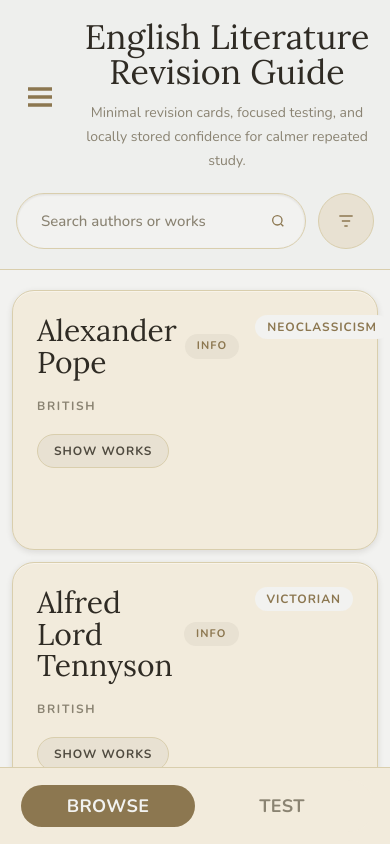
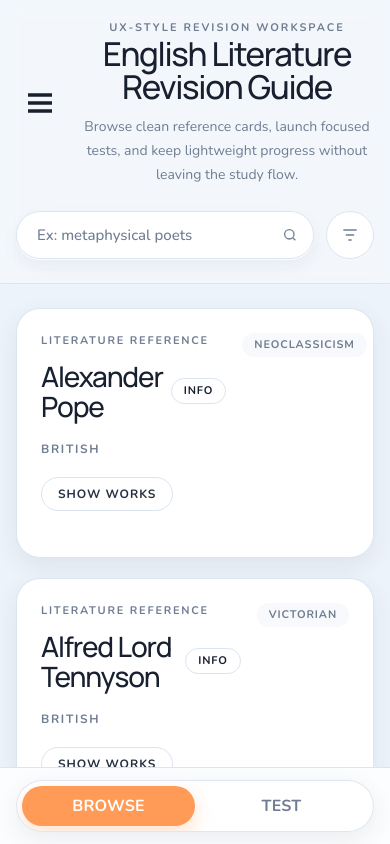
Before and after one commit to hereisramana/literature-portal, a Next.js app: page / in a window 390 px wide. Built offline with nearby package versions, Linux system fonts and the light colour scheme.

Commit message:
ui redesign

```diff
--- a/app/globals.css
+++ b/app/globals.css
@@ -1,64 +1,54 @@
 @import "tailwindcss";
 
 :root {
-  /* Backgrounds */
-  --color-bg-primary:    #F2F2F0;
-  --color-bg-surface:    #F2EBDC;
-  --color-bg-raised:     #E8E1D2;
-  --color-bg-inset:      #DDD4C2;
+  --color-bg-primary: #edf3fa;
+  --color-bg-surface: #ffffff;
+  --color-bg-raised: #f7f9fc;
+  --color-bg-inset: #f2f5f9;
+  --color-bg-accent-soft: #fff2e8;
 
-  /* Text */
-  --color-text-primary:  #4F4A3F;
-  --color-text-secondary:#8A8372;
-  --color-text-strong:   #2F2B24;
+  --color-text-primary: #243042;
+  --color-text-secondary: #6f7d92;
+  --color-text-strong: #18202f;
 
-  /* UI Elements */
-  --color-border-subtle: #D9CEAD;
-  --color-accent:        #8C7750;
-  --color-neutral-cool:  #C2C6C8;
+  --color-border-subtle: #dbe5f0;
+  --color-border-strong: #c7d4e4;
+  --color-accent: #ff9a57;
+  --color-accent-strong: #ff8b3d;
+  --color-neutral-cool: #d8e1eb;
 
-  /* Shadows (warm, not black) */
-  --shadow-soft:   0 2px 6px rgba(47, 43, 36, 0.12);
-  --shadow-medium: 0 4px 12px rgba(47, 43, 36, 0.16);
-  --shadow-inset: inset 0 1px 2px rgba(47, 43, 36, 0.12);
-  --highlight-soft: inset 0 1px 0 rgba(255, 255, 255, 0.4);
+  --shadow-soft: 0 8px 24px rgba(34, 48, 74, 0.08);
+  --shadow-medium: 0 18px 44px rgba(34, 48, 74, 0.14);
+  --shadow-inset: inset 0 1px 0 rgba(255, 255, 255, 0.9);
+  --highlight-soft: inset 0 1px 0 rgba(255, 255, 255, 0.72);
 
-  /* Hover / Active surfaces */
-  --color-interaction-hover:  #E8E1D2;
-  --color-interaction-active: #DDD4C2;
-
-  /* Focus */
-  --color-focus-ring: #8C7750;
-
-  /* Disabled */
-  --color-disabled-text: #B5AE9D;
-  --color-disabled-bg:   #ECE6D8;
+  --color-interaction-hover: #f5f8fc;
+  --color-interaction-active: #eef3f9;
+  --color-focus-ring: #ff9a57;
+  --color-disabled-text: #9eacbf;
+  --color-disabled-bg: #edf2f7;
 
   --text-body-color: var(--color-text-primary);
   --text-muted-color: var(--color-text-secondary);
   --text-heading-color: var(--color-text-strong);
-  --text-on-accent: #F2F2F0;
+  --text-on-accent: #ffffff;
 
-  /* Cards */
   --card-bg: var(--color-bg-surface);
   --card-shadow: var(--shadow-soft);
 
-  /* Inputs */
-  --input-bg: var(--color-bg-inset);
+  --input-bg: var(--color-bg-surface);
   --input-border: var(--color-border-subtle);
-  --input-shadow: var(--shadow-inset);
+  --input-shadow: 0 1px 0 rgba(255, 255, 255, 0.82), 0 8px 18px rgba(36, 48, 66, 0.05);
 
-  /* Buttons */
   --button-primary-bg: var(--color-accent);
   --button-primary-text: var(--text-on-accent);
-  --button-secondary-bg: var(--color-bg-raised);
+  --button-secondary-bg: var(--color-bg-surface);
   --button-secondary-text: var(--color-text-primary);
 
-  /* Dividers */
   --divider-color: var(--color-border-subtle);
-  --color-success-soft: #DDE8D7;
-  --color-success-border: #A8BE9A;
-  --color-success-text: #4F6A49;
+  --color-success-soft: #e7f7ee;
+  --color-success-border: #9dd5ad;
+  --color-success-text: #256447;
   --page-max-width: 1440px;
 }
 
@@ -68,16 +58,20 @@ html, body {
 
 body {
   margin: 0;
-  background: var(--color-bg-primary);
+  background:
+    radial-gradient(circle at top left, rgba(255, 154, 87, 0.12), transparent 22%),
+    linear-gradient(180deg, #f3f7fc 0%, #edf3fa 100%);
   color: var(--text-body-color);
   font-family: var(--font-body), "Nunito", sans-serif;
   overflow: hidden;
+  -webkit-font-smoothing: antialiased;
 }
 
 h1, h2, h3 {
-  font-family: var(--font-display), "Lora", serif;
+  font-family: var(--font-display), "Manrope", sans-serif;
   color: var(--text-heading-color);
   margin: 0;
+  letter-spacing: -0.04em;
 }
 
 p, button, input, li, span, a, select, option {
@@ -89,19 +83,19 @@ p, button, input, li, span, a, select, option {
 }
 
 ::selection {
-  background: rgba(140, 119, 80, 0.18);
+  background: rgba(255, 154, 87, 0.2);
 }
 
 .card {
   background: var(--card-bg);
   box-shadow: var(--card-shadow), var(--highlight-soft);
-  border: 1px solid var(--divider-color);
-  border-radius: 22px;
+  border: 1px solid rgba(219, 229, 240, 0.95);
+  border-radius: 24px;
 }
 
 .inset {
   background: var(--input-bg);
-  box-shadow: var(--input-shadow), var(--highlight-soft);
+  box-shadow: var(--input-shadow);
 }
 
 .accent {
@@ -109,9 +103,15 @@ p, button, input, li, span, a, select, option {
   color: var(--button-primary-text);
 }
 
+.subtle-surface {
+  background: rgba(255, 255, 255, 0.72);
+  border: 1px solid rgba(219, 229, 240, 0.9);
+  backdrop-filter: blur(12px);
+}
+
 .scrollbar-thin {
   scrollbar-width: thin;
-  scrollbar-color: var(--color-accent) transparent;
+  scrollbar-color: #c6d2df transparent;
 }
 
 .scrollbar-thin::-webkit-scrollbar {
@@ -123,7 +123,7 @@ p, button, input, li, span, a, select, option {
 }
 
 .scrollbar-thin::-webkit-scrollbar-thumb {
-  background: rgba(47, 43, 36, 0.16);
+  background: rgba(111, 125, 146, 0.4);
   border-radius: 999px;
   border: 2px solid transparent;
   background-clip: content-box;
@@ -154,5 +154,5 @@ input:focus-visible,
 select:focus-visible,
 a:focus-visible {
   outline: 2px solid var(--color-focus-ring);
-  outline-offset: 2px;
+  outline-offset: 3px;
 }
--- a/app/layout.js
+++ b/app/layout.js
@@ -1,11 +1,11 @@
-import { Lora, Nunito } from "next/font/google";
+import { Manrope, Nunito } from "next/font/google";
 
 import "./globals.css";
 
-const lora = Lora({
+const manrope = Manrope({
   subsets: ["latin"],
   variable: "--font-display",
-  weight: ["400", "500", "600", "700"],
+  weight: ["500", "600", "700", "800"],
 });
 
 const nunito = Nunito({
@@ -16,7 +16,7 @@ const nunito = Nunito({
 
 export default function RootLayout({ children }) {
   return (
-    <html lang="en" className={`${lora.variable} ${nunito.variable}`}>
+    <html lang="en" className={`${manrope.variable} ${nunito.variable}`}>
       <body>{children}</body>
     </html>
   );
--- a/app/page.js
+++ b/app/page.js
@@ -169,7 +169,7 @@ export default function Page() {
   return (
     <div className="flex h-screen overflow-hidden bg-[var(--color-bg-primary)]">
       <div
-        className={`hidden h-full border-r border-[var(--divider-color)] bg-[var(--color-bg-surface)] transition-[width] duration-300 lg:block ${
+        className={`hidden h-full border-r border-[var(--divider-color)] bg-[rgba(255,255,255,0.42)] transition-[width] duration-300 lg:block ${
           desktopSidebarCollapsed ? "w-[52px]" : "w-[340px]"
         }`}
       >
@@ -183,8 +183,8 @@ export default function Page() {
       </div>
 
       {mobileMenuOpen && (
-        <div className="fixed inset-0 z-30 bg-black/20 lg:hidden">
-          <div className="h-full w-[86%] max-w-[320px] border-r border-[var(--divider-color)] shadow-[var(--shadow-medium)]">
+        <div className="fixed inset-0 z-30 bg-[rgba(24,32,47,0.18)] backdrop-blur-sm lg:hidden">
+          <div className="h-full w-[86%] max-w-[320px] border-r border-[var(--divider-color)] bg-[var(--color-bg-primary)] shadow-[var(--shadow-medium)]">
             <Sidebar
               categories={categories}
               active={activeCategory?.id}
@@ -194,7 +194,7 @@ export default function Page() {
           </div>
           <button
             aria-label="Close categories"
-            className="absolute right-4 top-4 rounded-xl bg-[var(--button-primary-bg)] p-3 text-[var(--button-primary-text)]"
+            className="absolute right-4 top-4 rounded-2xl bg-[var(--color-text-strong)] p-3 text-white"
             onClick={() => setMobileMenuOpen(false)}
           >
             <svg
@@ -212,12 +212,12 @@ export default function Page() {
       )}
 
       <main className="flex min-w-0 flex-1 flex-col overflow-hidden">
-        <div className="border-b border-[var(--divider-color)] bg-[rgba(194,198,200,0.08)]">
-          <div className="shell-width px-4 pb-5 pt-5 md:px-4 md:pb-5 md:pt-5">
-          <div className="mb-5 flex items-center gap-4">
+        <div className="border-b border-[var(--divider-color)] bg-[rgba(255,255,255,0.34)] backdrop-blur-sm">
+          <div className="shell-width px-4 pb-6 pt-5 md:px-7 md:pb-7 md:pt-6">
+          <div className="mb-6 flex items-center gap-4">
             <button
               aria-label="Open categories"
-              className="rounded-xl p-2 text-[var(--color-accent)] lg:hidden"
+              className="rounded-2xl p-2 text-[var(--text-heading-color)] transition hover:bg-[rgba(255,255,255,0.52)] lg:hidden"
               onClick={() => setMobileMenuOpen(true)}
             >
               <svg
@@ -231,33 +231,36 @@ export default function Page() {
                 <path d="M3 6h18M3 12h18M3 18h18" />
               </svg>
             </button>
-            <div className="w-full text-center">
-              <h1 className="text-[34px] leading-[1.02] md:text-[38px]">
+            <div className="w-full text-center md:text-left">
+              <p className="text-[11px] font-extrabold uppercase tracking-[0.18em] text-[var(--text-muted-color)]">
+                UX-style revision workspace
+              </p>
+              <h1 className="mt-2 text-[33px] leading-[1] md:text-[46px]">
                 English Literature Revision Guide
               </h1>
-              <p className="mx-auto mt-3 max-w-3xl text-sm leading-6 text-[var(--text-muted-color)] md:text-[13px]">
-                Minimal revision cards, focused testing, and locally stored confidence for calmer repeated study.
+              <p className="mx-auto mt-3 max-w-3xl text-sm leading-6 text-[var(--text-muted-color)] md:mx-0 md:text-[15px]">
+                Browse clean reference cards, launch focused tests, and keep lightweight progress without leaving the study flow.
               </p>
             </div>
           </div>
 
           <div className="flex flex-col gap-4 md:flex-row md:items-center md:justify-between">
             <div className="relative flex w-full items-center gap-3">
-              <div className="w-full md:max-w-[282px]">
+              <div className="w-full md:max-w-[336px]">
                 <SearchBar onSearch={setQuery} />
               </div>
               <button
                 aria-label="Open contextual filters"
                 onClick={() => setFilterOpen((current) => !current)}
-                className={`flex h-14 w-14 shrink-0 items-center justify-center rounded-full border transition ${
+                className={`flex h-12 w-12 shrink-0 items-center justify-center rounded-full border transition ${
                   filterOpen
-                    ? "border-[var(--button-primary-bg)] bg-[var(--color-interaction-active)]"
+                    ? "border-[var(--color-accent)] bg-[var(--color-bg-accent-soft)]"
                     : "border-[var(--divider-color)] bg-[var(--button-secondary-bg)] hover:bg-[var(--color-interaction-hover)]"
                 }`}
               >
                 <svg
                   aria-hidden="true"
-                  className="h-5 w-5 text-[var(--color-accent)]"
+                  className="h-5 w-5 text-[var(--text-muted-color)]"
                   viewBox="0 0 24 24"
                   fill="none"
                   stroke="currentColor"
@@ -268,7 +271,7 @@ export default function Page() {
               </button>
 
               {filterOpen && (
-                <div className="absolute right-0 top-[calc(100%+12px)] z-20 w-[280px] rounded-[24px] border border-[var(--divider-color)] bg-[var(--color-bg-surface)] p-5 shadow-[var(--shadow-medium)]">
+                <div className="subtle-surface absolute right-0 top-[calc(100%+12px)] z-20 w-[280px] rounded-[24px] p-5 shadow-[var(--shadow-medium)]">
                   <p className="text-xs font-extrabold uppercase tracking-[0.14em] text-[var(--text-muted-color)]">
                     Context filters
                   </p>
@@ -279,7 +282,7 @@ export default function Page() {
                     <select
                       value={subCategory}
                       onChange={(e) => setSubCategory(e.target.value)}
-                      className="w-full rounded-2xl border border-[var(--input-border)] bg-[var(--input-bg)] px-4 py-3 text-sm text-[var(--text-body-color)] shadow-[var(--input-shadow),var(--highlight-soft)]"
+                      className="w-full rounded-2xl border border-[var(--input-border)] bg-[var(--input-bg)] px-4 py-3 text-sm text-[var(--text-body-color)] shadow-[var(--input-shadow)]"
                     >
                       <option value="all">All Periods</option>
                       {periodOptions.map((period) => (
@@ -300,10 +303,10 @@ export default function Page() {
         </div>
 
         <section className="scrollbar-thin flex-1 overflow-y-auto">
-          <div className="shell-width px-3 py-5 md:px-4 md:py-5">
+          <div className="shell-width px-4 py-6 md:px-7 md:py-7">
           {filteredAuthors.length > 0 ? (
             <div
-              className={`grid grid-cols-1 gap-3 md:grid-cols-2 ${
+              className={`grid grid-cols-1 gap-5 md:grid-cols-2 ${
                 desktopSidebarCollapsed ? "lg:grid-cols-3" : "2xl:grid-cols-3"
               }`}
             >
@@ -326,7 +329,7 @@ export default function Page() {
           </div>
         </section>
 
-        <div className="safe-bottom border-t border-[var(--divider-color)] bg-[var(--color-bg-surface)] px-4 pt-3 md:hidden">
+        <div className="safe-bottom border-t border-[var(--divider-color)] bg-[rgba(255,255,255,0.82)] px-4 pt-3 backdrop-blur-md md:hidden">
           <ModeToggle mode={mode} setMode={setMode} />
         </div>
       </main>
--- a/components/cards/AuthorCardBrowse.jsx
+++ b/components/cards/AuthorCardBrowse.jsx
@@ -4,16 +4,19 @@ export default function AuthorCardBrowse({ author, onOpenModal }) {
   const [expanded, setExpanded] = useState(false);
 
   return (
-    <article className="card flex min-h-[260px] flex-col gap-5 p-6 transition-transform duration-200 hover:-translate-y-0.5">
+    <article className="card flex min-h-[250px] flex-col gap-5 p-6 transition duration-200 hover:-translate-y-1 hover:shadow-[var(--shadow-medium)]">
       <div className="flex items-start justify-between gap-4">
         <div>
-          <div className="flex items-center gap-2">
-            <h2 className="text-[30px] leading-[1.04]">
+          <p className="text-[11px] font-extrabold uppercase tracking-[0.16em] text-[var(--text-muted-color)]">
+            Literature Reference
+          </p>
+          <div className="mt-3 flex items-center gap-2">
+            <h2 className="text-[28px] leading-[1.08]">
               {author.author}
             </h2>
             <button
               onClick={() => onOpenModal?.(author.author, "")}
-              className="rounded-full bg-[var(--button-secondary-bg)] px-3 py-1 text-[11px] font-extrabold uppercase tracking-[0.1em] text-[var(--color-accent)] transition hover:bg-[var(--color-interaction-hover)]"
+              className="rounded-full border border-[var(--divider-color)] bg-[var(--button-secondary-bg)] px-3 py-1 text-[11px] font-extrabold uppercase tracking-[0.08em] text-[var(--text-heading-color)] transition hover:bg-[var(--color-interaction-hover)]"
             >
               Info
             </button>
@@ -23,14 +26,14 @@ export default function AuthorCardBrowse({ author, onOpenModal }) {
               href={author.author_link}
               target="_blank"
               rel="noreferrer"
-              className="mt-3 inline-block text-xs font-bold uppercase tracking-[0.08em] text-[var(--text-muted-color)] underline-offset-2 hover:underline"
+              className="mt-3 inline-block text-xs font-bold uppercase tracking-[0.08em] text-[var(--text-muted-color)] underline-offset-2 hover:text-[var(--text-heading-color)] hover:underline"
             >
               External source
             </a>
           )}
         </div>
 
-        <span className="rounded-full bg-[var(--color-bg-primary)] px-3 py-1 text-xs font-extrabold uppercase tracking-[0.08em] text-[var(--color-accent)]">
+        <span className="rounded-full bg-[var(--color-bg-raised)] px-3 py-1 text-[11px] font-extrabold uppercase tracking-[0.08em] text-[var(--text-muted-color)]">
           {author.literary_period || "Reference"}
         </span>
       </div>
@@ -54,15 +57,15 @@ export default function AuthorCardBrowse({ author, onOpenModal }) {
             {author.works?.map((w, i) => (
               <li
                 key={i}
-                className="flex items-start justify-between gap-3 rounded-2xl bg-[var(--color-bg-primary)] px-4 py-3 leading-snug text-[var(--color-text-primary)]"
+                className="flex items-start justify-between gap-3 rounded-2xl border border-[var(--divider-color)] bg-[var(--color-bg-raised)] px-4 py-3 leading-snug text-[var(--color-text-primary)]"
               >
                 <span className="flex-1">
-                  <span className="mr-2 font-extrabold text-[var(--color-accent)]">{i + 1}.</span>
+                  <span className="mr-2 font-extrabold text-[var(--color-accent-strong)]">{i + 1}.</span>
                   {w}
                 </span>
                 <button
                   onClick={() => onOpenModal?.(w, author.author)}
-                  className="shrink-0 rounded-full bg-[var(--button-secondary-bg)] px-3 py-1 text-[11px] font-extrabold uppercase tracking-[0.08em] text-[var(--color-accent)] transition hover:bg-[var(--color-interaction-hover)]"
+                  className="shrink-0 rounded-full border border-[var(--divider-color)] bg-white px-3 py-1 text-[11px] font-extrabold uppercase tracking-[0.08em] text-[var(--text-heading-color)] transition hover:bg-[var(--color-interaction-hover)]"
                 >
                   Info
                 </button>
--- a/components/common/Emptystate.jsx
+++ b/components/common/Emptystate.jsx
@@ -1,6 +1,6 @@
 export default function EmptyState() {
   return (
-    <div className="mx-auto max-w-xl rounded-[30px] border border-[var(--divider-color)] bg-[var(--color-bg-surface)] px-8 py-14 text-center">
+    <div className="card mx-auto max-w-xl px-8 py-14 text-center">
       <p className="text-xs font-extrabold uppercase tracking-[0.16em] text-[var(--text-muted-color)]">
         No Matches
       </p>
--- a/components/common/InfoModal.jsx
+++ b/components/common/InfoModal.jsx
@@ -8,7 +8,7 @@ export default function InfoModal({ modal, loading, onClose }) {
   const query = encodeURIComponent(modal.title);
 
   return (
-    <div className="fixed inset-0 z-50 flex items-center justify-center bg-[rgba(47,43,36,0.45)] p-4">
+    <div className="fixed inset-0 z-50 flex items-center justify-center bg-[rgba(24,32,47,0.22)] p-4 backdrop-blur-sm">
       <div className="card scrollbar-thin max-h-[85vh] w-full max-w-2xl overflow-y-auto rounded-[32px] p-6 md:p-8">
         <div className="flex items-start justify-between gap-4">
           <div>
@@ -34,7 +34,7 @@ export default function InfoModal({ modal, loading, onClose }) {
           </button>
         </div>
 
-        <div className="mt-6 rounded-[24px] border border-[var(--divider-color)] bg-[var(--color-bg-primary)] p-5 shadow-[var(--shadow-inset)]">
+        <div className="mt-6 rounded-[24px] border border-[var(--divider-color)] bg-[var(--color-bg-raised)] p-5">
           {loading ? (
             <p className="text-sm text-[var(--text-body-color)]">Loading...</p>
           ) : (
--- a/components/common/Searchbar.jsx
+++ b/components/common/Searchbar.jsx
@@ -12,15 +12,16 @@ export default function SearchBar({ onSearch }) {
           setValue(e.target.value);
           onSearch?.(e.target.value);
         }}
-        placeholder="Search authors or works"
+        placeholder="Ex: metaphysical poets"
         className="
-          h-14 w-full rounded-full border border-[var(--input-border)]
-          bg-[var(--color-bg-primary)] pl-6 pr-14 text-[15px] font-semibold text-[var(--text-body-color)]
-          shadow-[var(--input-shadow),var(--highlight-soft)]
-          outline-none transition focus:border-[var(--color-focus-ring)] placeholder:font-medium placeholder:text-[var(--text-muted-color)]
+          h-12 w-full rounded-full border border-[var(--input-border)]
+          bg-[var(--input-bg)] pl-5 pr-12 text-[15px] font-semibold text-[var(--text-body-color)]
+          shadow-[var(--input-shadow)] outline-none transition
+          focus:border-[var(--color-focus-ring)] focus:bg-white
+          placeholder:font-medium placeholder:text-[var(--text-muted-color)]
         "
       />
-      <span className="pointer-events-none absolute inset-y-0 right-5 flex items-center text-[var(--color-accent)]">
+      <span className="pointer-events-none absolute inset-y-0 right-4 flex items-center text-[var(--text-muted-color)]">
         <svg
           aria-hidden="true"
           className="h-4 w-4"
--- a/components/layout/ModeToggle.jsx
+++ b/components/layout/ModeToggle.jsx
@@ -4,21 +4,21 @@ export default function ModeToggle({ mode, setMode }) {
   return (
     <div
       className="
-        grid h-[52px] w-full max-w-full grid-cols-2 overflow-hidden rounded-[26px]
-        bg-[var(--color-bg-surface)] p-[5px]
-        md:h-[38px] md:w-[236px] md:rounded-[18px] md:p-[4px]
+        subtle-surface grid h-[52px] w-full max-w-full grid-cols-2 overflow-hidden rounded-full
+        p-[5px] shadow-[var(--shadow-soft)]
+        md:h-[46px] md:w-[244px]
       "
     >
       <button
         onClick={() => setMode("browse")}
         className={`
-          flex items-center justify-center rounded-[22px] px-5 text-[18px] font-extrabold tracking-[0.02em]
-          md:rounded-[14px] md:px-3 md:text-[13px]
-          transition-colors
+          flex items-center justify-center rounded-full px-5 text-[16px] font-extrabold tracking-[0.01em]
+          md:px-3 md:text-[14px]
+          transition-all duration-200
           ${
             mode === "browse"
-              ? "bg-[var(--button-primary-bg)] text-[var(--button-primary-text)]"
-              : "text-[var(--text-muted-color)]"
+              ? "bg-[var(--button-primary-bg)] text-[var(--button-primary-text)] shadow-[0_8px_20px_rgba(255,154,87,0.28)]"
+              : "text-[var(--text-muted-color)] hover:text-[var(--text-heading-color)]"
           }
         `}
       >
@@ -28,13 +28,13 @@ export default function ModeToggle({ mode, setMode }) {
       <button
         onClick={() => setMode("test")}
         className={`
-          flex items-center justify-center rounded-[22px] px-5 text-[18px] font-extrabold tracking-[0.02em]
-          md:rounded-[14px] md:px-3 md:text-[13px]
-          transition-colors
+          flex items-center justify-center rounded-full px-5 text-[16px] font-extrabold tracking-[0.01em]
+          md:px-3 md:text-[14px]
+          transition-all duration-200
           ${
             mode === "test"
-              ? "bg-[var(--button-primary-bg)] text-[var(--button-primary-text)]"
-              : "text-[var(--text-muted-color)]"
+              ? "bg-[var(--button-primary-bg)] text-[var(--button-primary-text)] shadow-[0_8px_20px_rgba(255,154,87,0.28)]"
+              : "text-[var(--text-muted-color)] hover:text-[var(--text-heading-color)]"
           }
         `}
       >
```
Also changed, not shown: components/cards/AuthorCardTest.jsx (+10 -5 lines), components/layout/Sidebar.jsx (+18 -18 lines), components/test/ConfidenceStrip.jsx (+4 -4 lines), components/test/TestFocusModal.jsx (+15 -15 lines).
